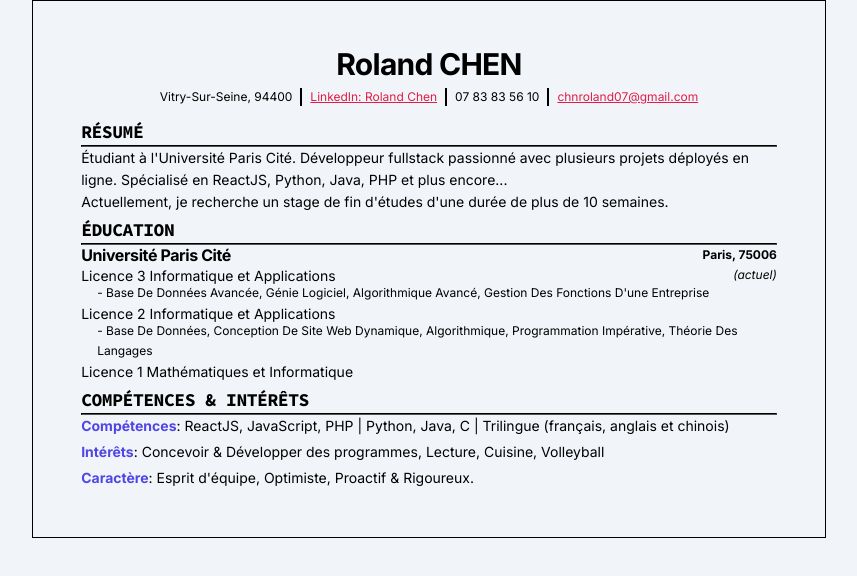
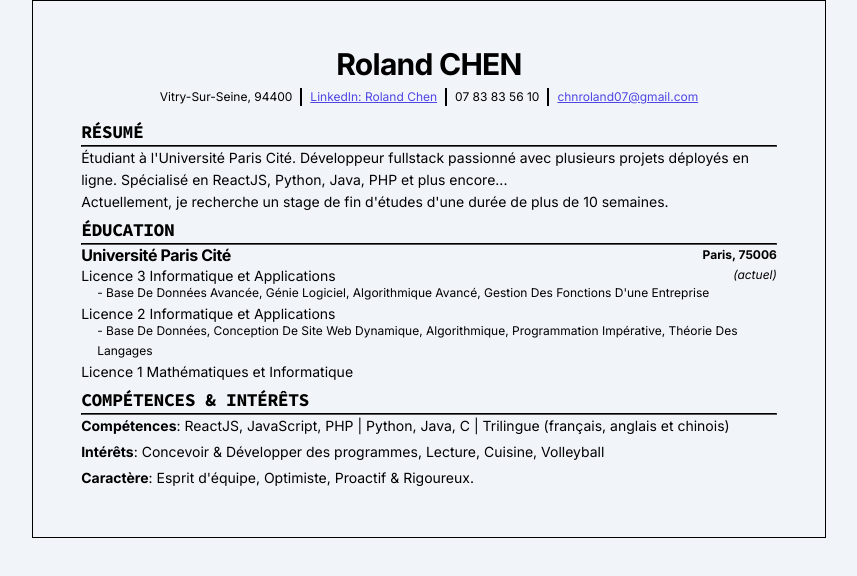
Before and after one commit to Rolandchn/My-portfolio, a React (Vite) app: page /resume in a window 1280 px wide. Shown: the top 576 px of the page, without its empty margins (211-1068 px from the left). Built offline with nearby package versions, Linux system fonts and the light colour scheme; a web font is replaced by a local one.

Commit message:
change style

```diff
--- a/src/style/global.css
+++ b/src/style/global.css
@@ -41,8 +41,10 @@
     --clr-dark: #f1f5f9;
     --font-primary: "Inter", system-ui;
     --font-secondary: "Source Code Pro", system-ui;
+    --clr-rose: #4f46e5;
 
     --clr-light: 000000;
+    --clr-indigo: 000000;
 }
 
 .light-mode{
```
